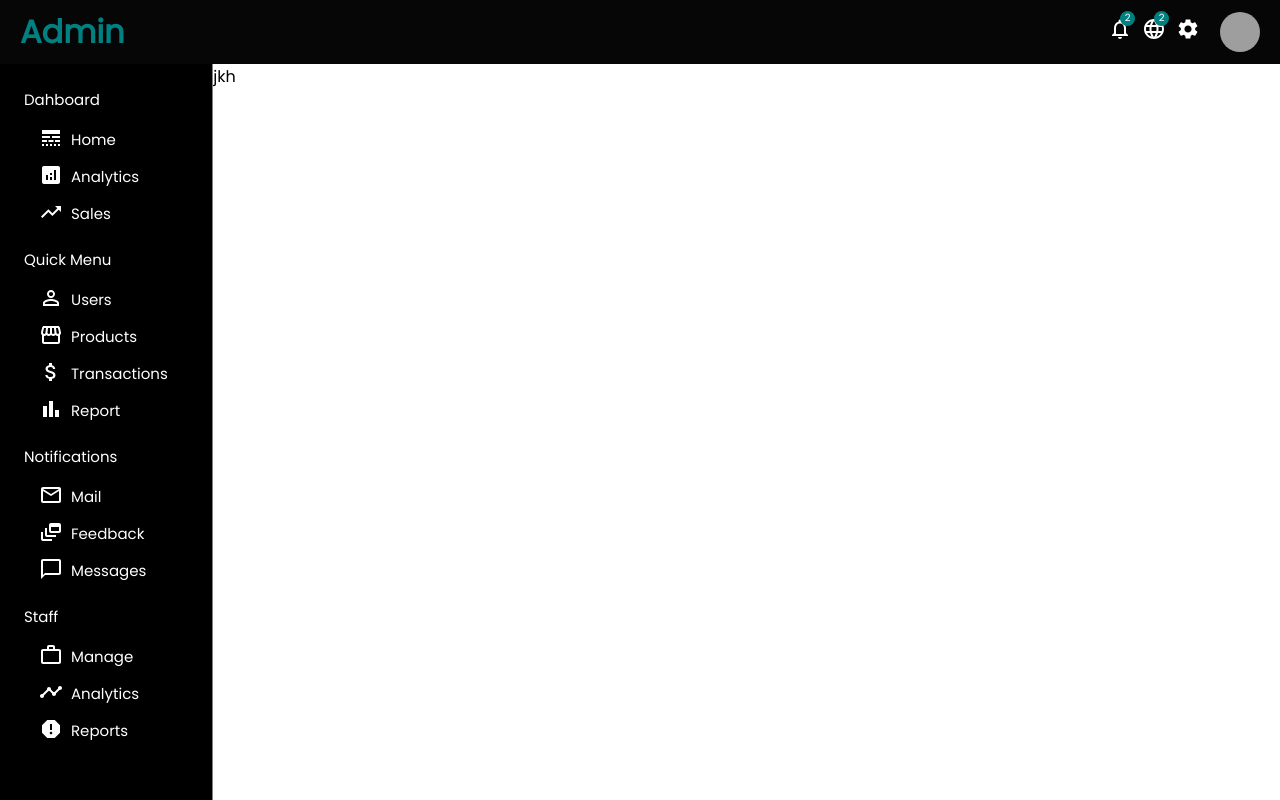
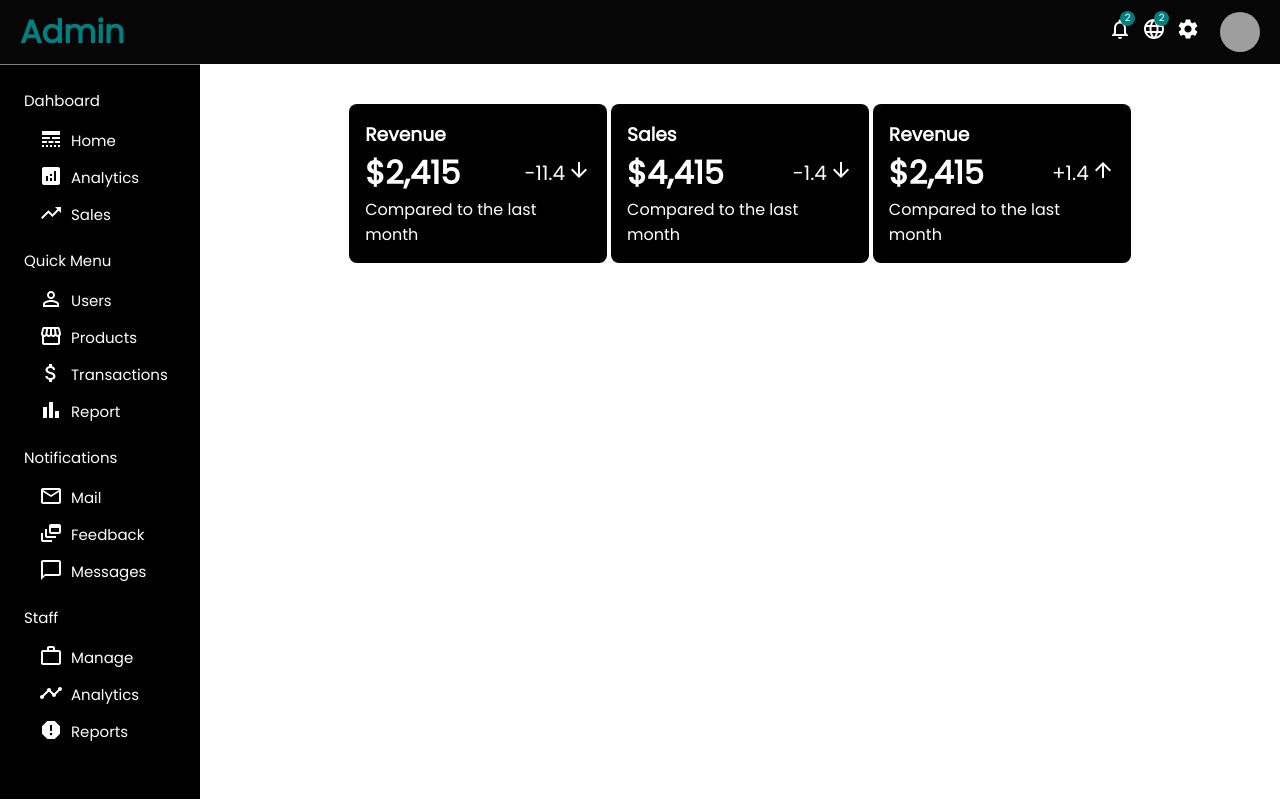
Before and after one commit to Maestgion/react-admin-dashboard, a React (Create React App) app: page /users/1 in a window 1280 px wide. Built offline with nearby package versions, Linux system fonts and the light colour scheme; grey boxes are pictures that could not be loaded.

Commit message:
feature-card-added

```diff
--- a/src/App.js
+++ b/src/App.js
@@ -2,12 +2,16 @@
 import Global from './components/Global'
 import Navbar from './components/Navbar'
 import Sidebar from './components/Sidebar'
+import Home from './pages/Home'
 
 
 const App = () => {
   return (
     <>
-    <Global/>
+    <Global>
+
+      <Home/>
+    </Global>
     </>
   )
 }
--- /dev/null
+++ b/src/components/FeaturedCard.jsx
@@ -0,0 +1,83 @@
+import React from 'react'
+import styled from 'styled-components'
+
+
+const Container = styled.div`
+    width: 33%;
+    background-color: black;
+    color: white;
+    border-radius: 1vh;
+
+
+
+
+`
+const Wrapper = styled.div`
+    padding: 2vh;
+    display: flex;
+    flex-direction: column;
+    align-content: space-between;
+
+
+`
+
+const Title = styled.h3``
+
+const PriceContainer = styled.div`
+display: flex;
+align-items: center;
+justify-content: space-between;
+`
+
+const Price = styled.h1``
+
+const TrendContainer = styled.div`
+display: flex;
+align-items: center;
+
+`
+
+const Trend = styled.span`
+font-size: 2.5vh;
+`
+
+const TrendIcon = styled.span`
+margin-left: 2px`
+
+const Desc = styled.p``
+
+
+
+const FeaturedCard = ({title, price, trend, trendIcon, desc}) => {
+  return (
+    <>
+        <Container>
+            <Wrapper>
+                <Title>
+                    {title}
+                </Title>
+
+                <PriceContainer>
+                <Price>{price}</Price>
+                    <TrendContainer>
+                    <Trend>
+                    {trend}
+                </Trend>
+                <TrendIcon>
+
+                    {trendIcon}
+                </TrendIcon>
+                    </TrendContainer>
+                </PriceContainer>
+
+                <Desc>
+                    {desc}
+                </Desc>
+
+            </Wrapper>
+        </Container>
+    </>
+  )
+}
+
+export default FeaturedCard
--- a/src/components/Global.jsx
+++ b/src/components/Global.jsx
@@ -6,24 +6,23 @@
 const Container = styled.div`
   display: flex;
   /* border-top: 2px solid gray; */
-
+ overflow: hidden;
 `;
 const SideWrapper = styled.div`
   flex: 1;
-
-
   position: sticky;
   top: 8vh;
-
-
 `;
 
 const OtherWrapper = styled.div`
   flex: 5;
-  /* background-color: black; */
+  overflow: scroll;
+  margin: 5vh;
+  display: flex;
+  justify-content: center;
 `;
 
-const Global = () => {
+const Global = ({children}) => {
   return (
     <>
       <Navbar />
@@ -31,7 +30,9 @@
         <SideWrapper>
           <Sidebar />
         </SideWrapper>
-        <OtherWrapper>jkh</OtherWrapper>
+        <OtherWrapper>
+          {children}
+        </OtherWrapper>
       </Container>
     </>
   );
--- a/src/components/Sidebar.jsx
+++ b/src/components/Sidebar.jsx
@@ -19,8 +19,8 @@
 
 const Container = styled.div`
 background-color: black;
-height: 92vh;
-border-right: 1px solid gray;
+height: 91.8vh;
+border-top: 1px solid gray;
 
 `
 const Wrapper = styled.div`
--- /dev/null
+++ b/src/pages/Home.jsx
@@ -0,0 +1,31 @@
+import React from 'react'
+import styled from 'styled-components'
+import FeaturedCard from '../components/FeaturedCard'
+import { ArrowDownward, ArrowUpward } from "@mui/icons-material";
+
+const Container = styled.div``
+
+const FeaturedContainer = styled.div`
+    width: 100%;
+    display: flex;
+    justify-content: space-between;
+    align-items: center ;
+`
+
+
+const Home = () => {
+  return (
+    <>
+        <Container>
+            <FeaturedContainer>
+                <FeaturedCard title={"Revenue"} price={"$2,415"} trend={"-11.4"} trendIcon={<ArrowDownward/>} desc={"Compared to the last month"}/>
+                <FeaturedCard title={"Sales"} price={"$4,415"} trend={"-1.4"} trendIcon={<ArrowDownward/>} desc={"Compared to the last month"}/>
+                <FeaturedCard title={"Revenue"} price={"$2,415"} trend={"+1.4"} trendIcon={<ArrowUpward/>} desc={"Compared to the last month"}/>
+
+            </FeaturedContainer>
+        </Container>
+    </>
+  )
+}
+
+export default Home
```
